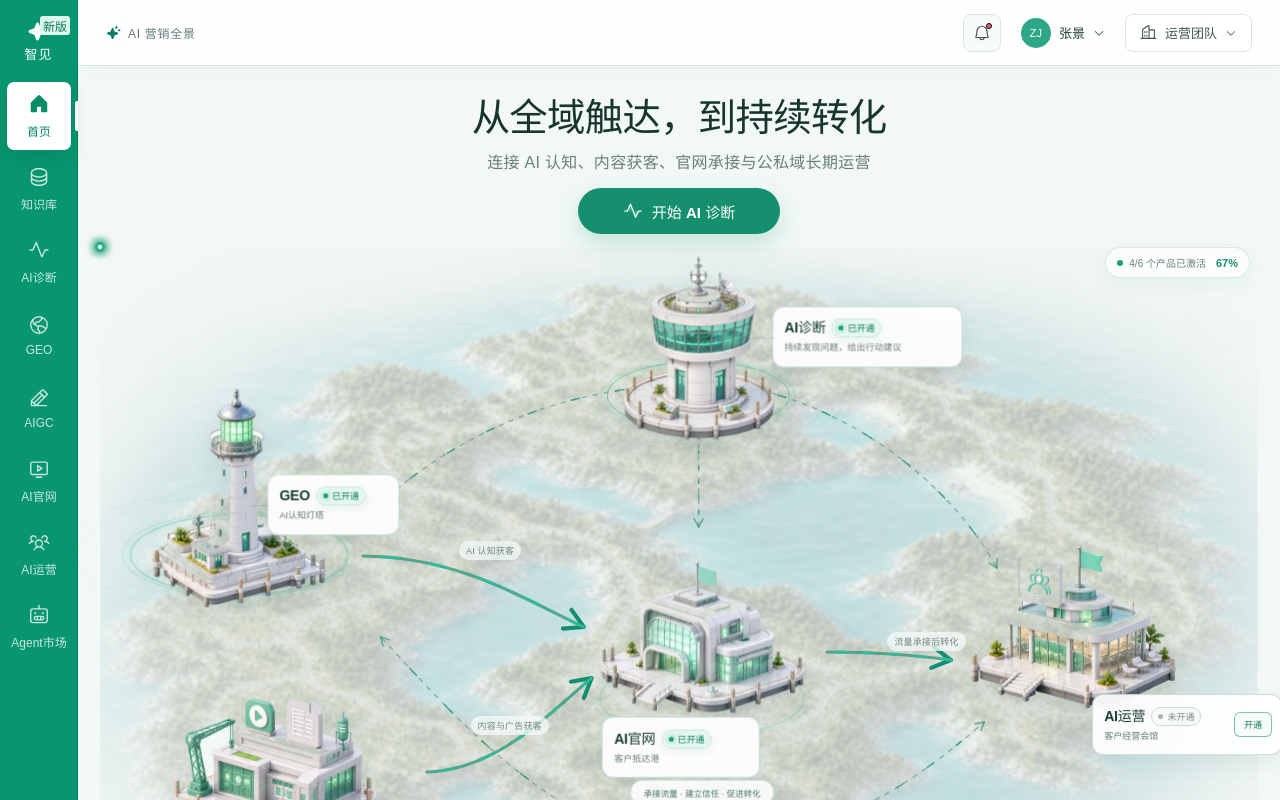
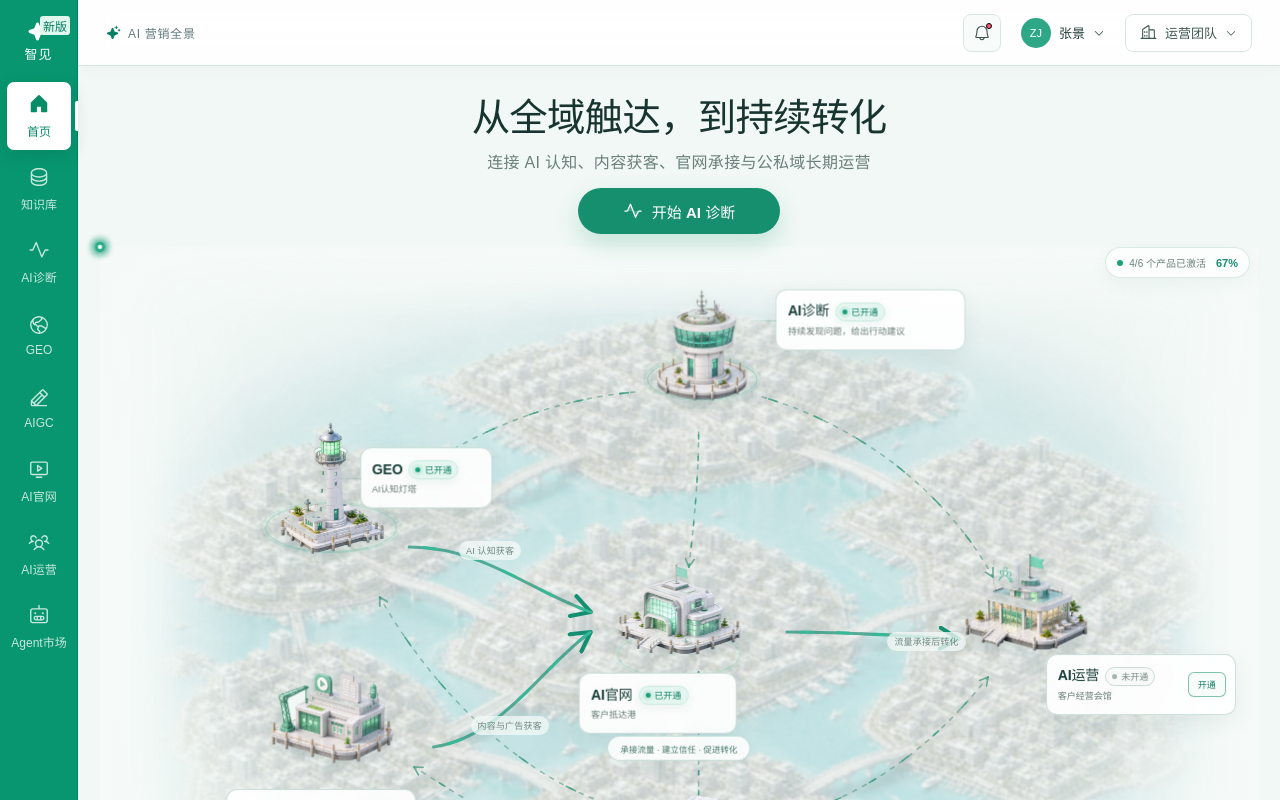
Before and after one commit to tonybotboy520-debug/zhijian, a React (Vite) app: page / in a window 1280 px wide. Built offline with nearby package versions, Linux system fonts and the light colour scheme.

Commit message:
Center product landmarks on city islands

```diff
--- a/src/HomePage.jsx
+++ b/src/HomePage.jsx
@@ -69,22 +69,22 @@ const PRODUCT_CATALOG = {
 
 const DEFAULT_OPENED = ["diagnosis", "geo", "website", "knowledge"];
 const VISIBLE_PRODUCT_KEYS = ["diagnosis", "geo", "aigc", "website", "operation", "knowledge"];
-const HARBOR_MASTER_SCENERY = "/product-backgrounds/source/harbor-forest-roads-master-v5.avif";
+const HARBOR_MASTER_SCENERY = "/product-backgrounds/source/harbor-city-islands-master-v10.avif";
 
 const PRIMARY_ROUTES = [
-  { id: "geo-website", from: "geo", to: "website", d: "M 268 309 C 365 310 428 350 493 380", duration: 2.8 },
-  { id: "aigc-website", from: "aigc", to: "website", d: "M 333 525 C 405 523 458 466 501 431", duration: 3.1 },
-  { id: "website-operation", from: "website", to: "operation", d: "M 741 405 C 790 405 829 408 867 413", duration: 2.5 },
+  { id: "geo-website", from: "geo", to: "website", d: "M 315 300 C 390 300 440 345 500 365", duration: 2.8 },
+  { id: "aigc-website", from: "aigc", to: "website", d: "M 340 500 C 410 490 450 420 500 385", duration: 3.1 },
+  { id: "website-operation", from: "website", to: "operation", d: "M 700 385 C 780 385 830 390 875 392", duration: 2.5 },
 ];
 
 const SUPPORT_ROUTES = [
-  { id: "diagnosis-geo", from: "diagnosis", to: "geo", d: "M 540 142 C 425 156 335 211 287 256", duration: 4.4 },
-  { id: "diagnosis-website", from: "diagnosis", to: "website", d: "M 610 187 C 610 218 610 248 610 280", duration: 3.7 },
-  { id: "diagnosis-operation", from: "diagnosis", to: "operation", d: "M 684 146 C 787 175 872 246 914 321", duration: 4.8 },
-  { id: "knowledge-geo", from: "knowledge", to: "geo", d: "M 533 585 C 427 548 341 447 286 390", duration: 5.2 },
-  { id: "knowledge-aigc", from: "knowledge", to: "aigc", d: "M 519 625 C 438 625 371 587 326 562", duration: 4.7 },
-  { id: "knowledge-website", from: "knowledge", to: "website", d: "M 620 548 C 620 526 620 510 620 494", duration: 4.1 },
-  { id: "knowledge-operation", from: "knowledge", to: "operation", d: "M 708 588 C 798 559 859 511 901 475", duration: 5 },
+  { id: "diagnosis-geo", from: "diagnosis", to: "geo", d: "M 545 145 C 430 155 330 210 285 260", duration: 4.4 },
+  { id: "diagnosis-website", from: "diagnosis", to: "website", d: "M 610 185 C 610 230 605 280 600 320", duration: 3.7 },
+  { id: "diagnosis-operation", from: "diagnosis", to: "operation", d: "M 675 150 C 780 180 865 250 910 330", duration: 4.8 },
+  { id: "knowledge-geo", from: "knowledge", to: "geo", d: "M 545 565 C 435 540 340 445 285 350", duration: 5.2 },
+  { id: "knowledge-aigc", from: "knowledge", to: "aigc", d: "M 525 610 C 440 600 370 550 320 520", duration: 4.7 },
+  { id: "knowledge-website", from: "knowledge", to: "website", d: "M 610 550 C 610 515 610 470 610 425", duration: 4.1 },
+  { id: "knowledge-operation", from: "knowledge", to: "operation", d: "M 705 570 C 800 540 860 485 905 430", duration: 5 },
 ];
 
 function HeaderActions({ notify }) {
@@ -233,10 +233,10 @@ function HarborScenery({ hoveredProduct, onHover }) {
   return <div className="harbor-scenery-layer" aria-label="同一张港湾母图的产品背景分区">
     <svg className="harbor-master-scenery" viewBox="0 0 1180 700" preserveAspectRatio="none" aria-hidden="true">
       <defs>
-        <radialGradient id="harbor-master-edge-fade" cx="50%" cy="49%" r="64%">
+        <radialGradient id="harbor-master-edge-fade" cx="50%" cy="49%" r="60%">
           <stop offset="0" stopColor="white" />
-          <stop offset=".62" stopColor="white" stopOpacity=".98" />
-          <stop offset=".84" stopColor="white" stopOpacity=".58" />
+          <stop offset=".66" stopColor="white" stopOpacity=".98" />
+          <stop offset=".82" stopColor="white" stopOpacity=".5" />
           <stop offset="1" stopColor="black" />
         </radialGradient>
         <mask id="harbor-master-edge-mask">
--- a/src/styles.css
+++ b/src/styles.css
@@ -1269,6 +1269,17 @@ button.relation-card.relation-empty-card:hover { color: #536a63; background: #ee
   overflow: hidden;
 }
 
+.harbor-scenery-layer::after {
+  content: "";
+  position: absolute;
+  inset: 0;
+  z-index: 3;
+  background:
+    linear-gradient(90deg, #f5faf8 0%, rgba(245, 250, 248, .88) 2.5%, rgba(245, 250, 248, .34) 7%, rgba(245, 250, 248, 0) 13%, rgba(245, 250, 248, 0) 87%, rgba(245, 250, 248, .34) 93%, rgba(245, 250, 248, .88) 97.5%, #f5faf8 100%),
+    linear-gradient(180deg, #f5faf8 0%, rgba(245, 250, 248, .72) 3.5%, rgba(245, 250, 248, 0) 10%, rgba(245, 250, 248, 0) 88%, rgba(245, 250, 248, .78) 97%, #f5faf8 100%);
+  pointer-events: none;
+}
+
 .harbor-master-scenery {
   position: absolute;
   inset: 0;
@@ -1277,11 +1288,19 @@ button.relation-card.relation-empty-card:hover { color: #536a63; background: #ee
   display: block;
   pointer-events: none;
   user-select: none;
+  -webkit-mask-image:
+    linear-gradient(90deg, transparent 0%, #000 7%, #000 93%, transparent 100%),
+    linear-gradient(180deg, transparent 0%, #000 6%, #000 94%, transparent 100%);
+  -webkit-mask-composite: source-in;
+  mask-image:
+    linear-gradient(90deg, transparent 0%, #000 7%, #000 93%, transparent 100%),
+    linear-gradient(180deg, transparent 0%, #000 6%, #000 94%, transparent 100%);
+  mask-composite: intersect;
 }
 
 .harbor-master-base {
-  opacity: .31;
-  filter: blur(1.1px) saturate(.58) contrast(.88) brightness(1.1);
+  opacity: .34;
+  filter: blur(.9px) saturate(.6) contrast(.9) brightness(1.08);
   transition: opacity .45s ease, filter .5s ease;
 }
 
@@ -1322,12 +1341,12 @@ button.relation-card.relation-empty-card:hover { color: #536a63; background: #ee
   animation: harbor-scenery-glow 2.8s ease-in-out infinite;
 }
 
-.harbor-scenery-focus.focus-diagnosis { left: 52%; top: 18%; }
-.harbor-scenery-focus.focus-geo { left: 15%; top: 42%; }
-.harbor-scenery-focus.focus-aigc { left: 17%; top: 75%; }
-.harbor-scenery-focus.focus-website { left: 52%; top: 56%; }
-.harbor-scenery-focus.focus-operation { left: 85%; top: 57%; }
-.harbor-scenery-focus.focus-knowledge { left: 53%; top: 88%; }
+.harbor-scenery-focus.focus-diagnosis { left: 52%; top: 20%; }
+.harbor-scenery-focus.focus-geo { left: 20%; top: 39%; }
+.harbor-scenery-focus.focus-aigc { left: 20%; top: 70%; }
+.harbor-scenery-focus.focus-website { left: 50%; top: 52%; }
+.harbor-scenery-focus.focus-operation { left: 80%; top: 54%; }
+.harbor-scenery-focus.focus-knowledge { left: 52%; top: 84%; }
 
 .harbor-scenery-hit {
   position: absolute;
@@ -1344,12 +1363,12 @@ button.relation-card.relation-empty-card:hover { color: #536a63; background: #ee
   box-shadow: 0 0 0 2px rgba(34, 160, 126, .32), 0 0 0 6px rgba(34, 160, 126, .08);
 }
 
-.hit-diagnosis { left: 42%; top: 2%; width: 20%; height: 27%; }
-.hit-geo { left: 0; top: 23%; width: 25%; height: 36%; }
-.hit-aigc { left: 0; top: 59%; width: 29%; height: 39%; }
-.hit-website { left: 37%; top: 32%; width: 30%; height: 43%; }
-.hit-operation { left: 75%; top: 34%; width: 25%; height: 43%; }
-.hit-knowledge { left: 38%; top: 75%; width: 31%; height: 25%; }
+.hit-diagnosis { left: 30%; top: 1%; width: 43%; height: 31%; }
+.hit-geo { left: 0; top: 20%; width: 37%; height: 38%; }
+.hit-aigc { left: 0; top: 52%; width: 37%; height: 48%; }
+.hit-website { left: 31%; top: 30%; width: 39%; height: 45%; }
+.hit-operation { left: 68%; top: 22%; width: 32%; height: 56%; }
+.hit-knowledge { left: 31%; top: 70%; width: 42%; height: 30%; }
 
 .harbor-environment path,
 .harbor-environment ellipse,
@@ -1570,8 +1589,8 @@ button.relation-card.relation-empty-card:hover { color: #536a63; background: #ee
 .harbor-map.has-hover .harbor-route.highlighted .harbor-route-flow { stroke-width: 3; animation-duration: .7s; }
 
 .building-node {
-  --building-scale: 1;
-  --building-hover-scale: 1.1;
+  --building-scale: .6;
+  --building-hover-scale: .66;
   position: absolute;
   z-index: 4;
   display: grid;
@@ -1584,12 +1603,12 @@ button.relation-card.relation-empty-card:hover { color: #536a63; background: #ee
 }
 
 .harbor-map.has-hover .building-node:not(.hovered) { opacity: .68; filter: saturate(.74); }
-.node-diagnosis { left: 51.7%; top: 14.4%; width: 17.2%; aspect-ratio: 1; }
-.node-geo { left: 12%; top: 35.8%; width: 20.5%; aspect-ratio: 1; }
-.node-aigc { --building-scale: .8; --building-hover-scale: .88; left: 15%; top: 73.7%; width: 24%; aspect-ratio: 1; }
-.node-website { --building-scale: .6; --building-hover-scale: .66; left: 52%; top: 51.8%; width: 32%; aspect-ratio: 1; }
-.node-operation { --building-scale: .8; --building-hover-scale: .88; left: 84%; top: 52.8%; width: 24%; aspect-ratio: 1; }
-.node-knowledge { --building-scale: .8; --building-hover-scale: .88; left: 52.5%; top: 90.5%; width: 26%; aspect-ratio: 1; }
+.node-diagnosis { left: 52%; top: 12%; width: 17.2%; aspect-ratio: 1; }
+.node-geo { left: 20%; top: 32%; width: 20.5%; aspect-ratio: 1; }
+.node-aigc { --building-scale: .48; --building-hover-scale: .528; left: 20%; top: 63.5%; width: 24%; aspect-ratio: 1; }
+.node-website { --building-scale: .36; --building-hover-scale: .396; left: 50%; top: 45.5%; width: 32%; aspect-ratio: 1; }
+.node-operation { --building-scale: .48; --building-hover-scale: .528; left: 80%; top: 47%; width: 24%; aspect-ratio: 1; }
+.node-knowledge { --building-scale: .48; --building-hover-scale: .528; left: 52%; top: 79%; width: 26%; aspect-ratio: 1; }
 
 .building-visual {
   width: 100%;
```
Also changed, not shown: public/product-backgrounds/source/harbor-city-islands-master-v10.avif (added), public/product-backgrounds/svg/harbor-city-islands-master-v10.svg (added).
